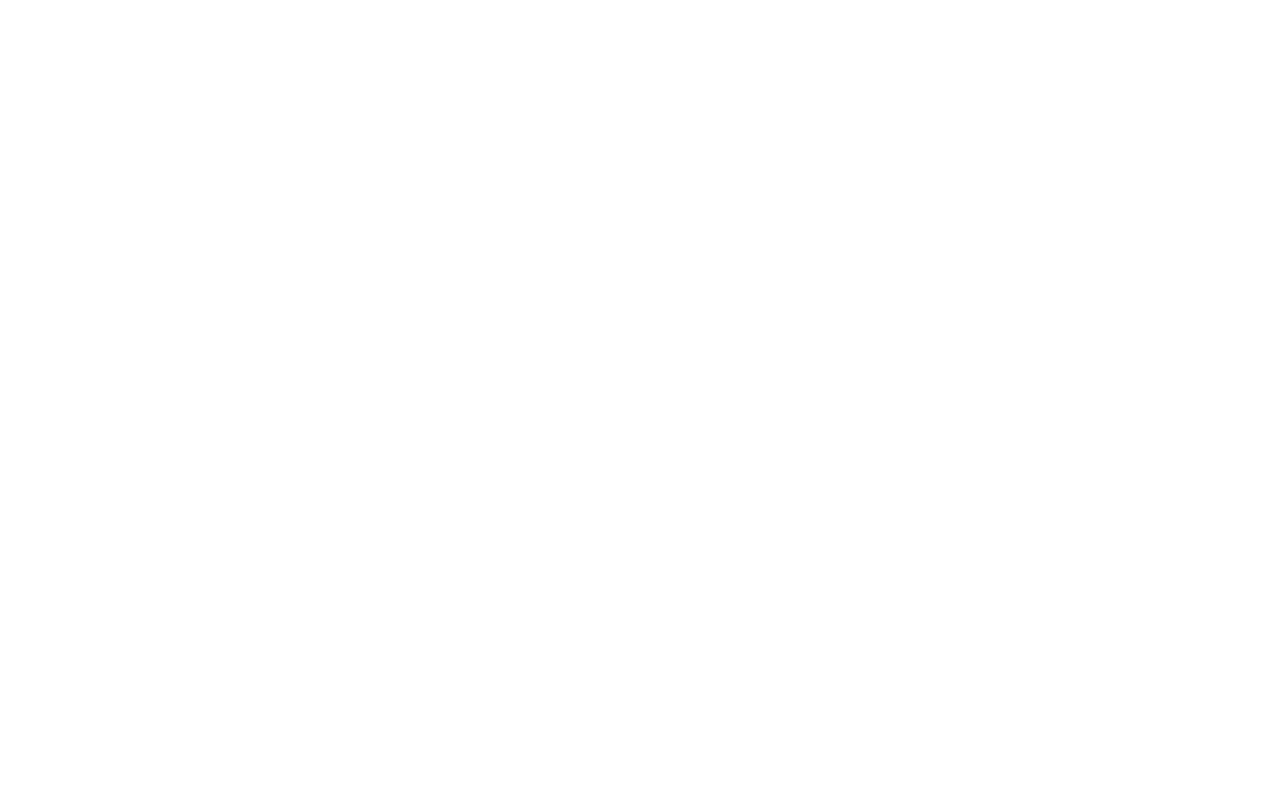
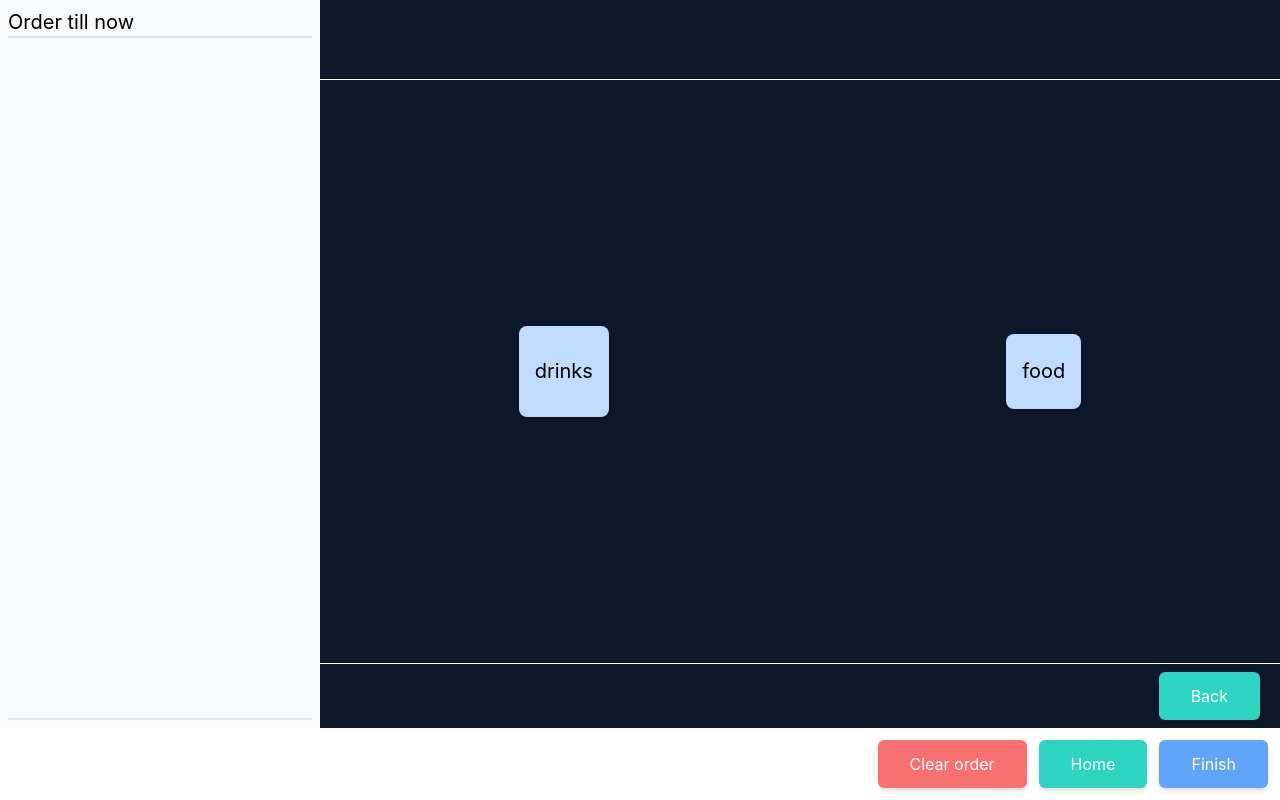
Before and after one commit to kaustubh285/colab_till, a React (Create React App) app: page /menu in a window 1280 px wide. Before the commit this address led to /. Built offline with nearby package versions, Linux system fonts and the light colour scheme.

Commit message:
A base UI completed

```diff
--- a/electron/main.js
+++ b/electron/main.js
@@ -19,7 +19,7 @@
     },
   });
   // And loading it in the window
-  window.loadURL(startUrl + "/home");
+  window.loadURL(startUrl + "/menu");
   window.show();
   window.webContents.openDevTools({ mode: "detach" });
 };
--- a/public/menu.json
+++ b/public/menu.json
@@ -117,6 +117,26 @@
         ]
       },
       "cold_drinks": {
+        "shakes": [
+          {
+            "item_id": 88,
+            "item_name": "Oreo Shake",
+            "item_description": "cookie shake",
+            "item_price_eat_in": 5.5,
+            "item_price_takeaway": 5.5,
+            "item_contents": "Green vegetables, fruits",
+            "item_topic": "shake"
+          },
+          {
+            "item_id": 89,
+            "item_name": "Biscoff Shake",
+            "item_description": "cookie shake",
+            "item_price_eat_in": 5.5,
+            "item_price_takeaway": 5.5,
+            "item_contents": "Green vegetables, fruits",
+            "item_topic": "shake"
+          }
+        ],
         "smoothies": [
           {
             "item_id": 13,
--- a/public/menu_small.json
+++ b/public/menu_small.json
@@ -3,6 +3,7 @@
   "menu": {
     "drinks": {
       "hot_drinks": {
+        "show_with_parent": "true",
         "coffee": [
           {
             "item_id": 1,
--- a/src/components/MenuFeatures.jsx
+++ b/src/components/MenuFeatures.jsx
@@ -3,7 +3,7 @@
 
 const MenuFeatures = ({ navigate }) => {
   return (
-    <div className='bg-amber-100 min-h-32 md:w-2/12 grid grid-cols-2 gap-x-4 gap-y-1'>
+    <div className='bg-amber-100 w-full h-full grid grid-cols-6 gap-x-4 p-2'>
       <div className=' rounded-lg w-full aspect-square bg-slate-400 flex justify-center items-center text-center hover:bg-slate-300 hover:cursor-pointer shadow-lg active:shadow-none'>
         Home
       </div>
--- a/src/components/OrderList.jsx
+++ b/src/components/OrderList.jsx
@@ -1,16 +1,55 @@
 import React, { useEffect, useState } from "react";
 
-const OrderList = ({ currentOrder }) => {
+const OrderList = ({ currOrder }) => {
+  const [groupedOrder, setGroupedOrder] = useState([]);
+
+  useEffect(() => {
+    // Group by item name
+    const grouped = Object.groupBy(currOrder, ({ item_name }) => item_name);
+    setGroupedOrder(grouped);
+  }, [currOrder]);
+  // if (currOrder.length > 3)
+
+  //    Object.groupBy(currOrder, ({ item_name }) => item_name)
+
+  console.log(currOrder);
   return (
-    <div className='bg-slate-50 min-h-32 md:w-2/12 p-2'>
-      <p className='w-full text-center text-xl'>Order till now</p>
-      <p className=' text-center'>-----------------------------</p>
-      {currentOrder.map((item) => (
-        <div className=' flex'>
-          <p className=' flex-1'>{item.item_name}</p>
-          <p>{item.item_price_eat_in}</p>
-        </div>
-      ))}
+    <div className=' h-full  p-2 flex flex-col divide-y-2'>
+      <p className='w-full text-xl'>Order till now</p>
+      <div className=' flex-1 space-y-3'>
+        {Object.keys(groupedOrder).map((item_name) => {
+          const items = groupedOrder[item_name];
+          const totalPrice = items.reduce(
+            (sum, item) => sum + item.item_price_eat_in,
+            0
+          );
+          const count = groupedOrder[item_name].length;
+          return (
+            <div className=' flex' key={item_name}>
+              <p className=' min-w-9'> {`${count} x  `} </p>
+              <p className=' flex-1'> {item_name}</p>
+              <p className=' flex-1 max-w-12 overflow-hidden'>
+                {" "}
+                {"........................."}
+              </p>
+              <p className=' ml-2'>{totalPrice.toFixed(2)}</p>{" "}
+              {/* Display total price */}
+            </div>
+          );
+        })}
+      </div>
+      <div>
+        {/* <div className=' divide-red-300 flex w-full justify-between items-center'>
+          <p>final</p>
+          <p>
+            {currentOrder.length > 0 &&
+              currentOrder
+                .map((item) => item.item_price_eat_in)
+                .reduce((prev, next) => prev + next)
+                .toFixed(2)}
+          </p>
+        </div> */}
+      </div>
     </div>
   );
 };
--- /dev/null
+++ b/src/page/Menu.css
@@ -0,0 +1,7 @@
+@media only screen and (max-width: 750px) {
+  .menu-content {
+    min-height: 50vh;
+    max-height: 70vh;
+    overflow: scroll;
+  }
+}
--- a/src/page/Menu.js
+++ b/src/page/Menu.js
@@ -1,8 +1,9 @@
 import React, { useEffect, useState } from "react";
 import MenuNav from "../components/MenuNav";
-import { useLocation, useNavigate } from "react-router-dom";
+import { Link, useLocation, useNavigate } from "react-router-dom";
 import MenuFeatures from "../components/MenuFeatures";
 import OrderList from "../components/OrderList";
+import "./Menu.css";
 
 const Menu = () => {
   const navigate = useNavigate();
@@ -10,11 +11,13 @@
   const [menu, setMenu] = useState([]);
   const [currentOrder, setCurrentOrder] = useState([]);
   const [userDets, setUserDets] = useState({});
+  const [completeMenu, setCompleteMenu] = useState({});
+  const [breadcrumbs, setBreadcrumbs] = useState([]);
 
   const getSubMenu = (menu, subRoute) => {
     let subMenu = menu;
     const routeParts = subRoute.split("/").filter((part) => part); // Split and filter out empty strings
-
+    setBreadcrumbs(["home", ...routeParts]);
     for (const part of routeParts) {
       if (subMenu[part]) {
         subMenu = subMenu[part];
@@ -23,7 +26,7 @@
         return {};
       }
     }
-
+    console.log(subMenu);
     if (Array.isArray(subMenu)) {
       // If the subMenu is an array, return it as it is
       return subMenu;
@@ -35,10 +38,11 @@
 
   useEffect(() => {
     const user_dets = JSON.parse(localStorage.getItem("user_dets"));
-    console.log(user_dets);
+
     setUserDets(user_dets);
     if (!user_dets) {
-      navigate("/");
+      setUserDets({ id: 2, name: "Kaustubh", code: "696" });
+      // navigate("/");
     }
   }, [location.pathname]);
 
@@ -50,10 +54,9 @@
       },
     }).then(async function (response) {
       let res = await response.json();
-      console.log(res);
+      setCompleteMenu(res);
+      const currentPath = location.pathname.replace("/menu", ""); // Remove the base path
 
-      const currentPath = location.pathname.replace("/menu", ""); // Remove the base path
-      console.log(getSubMenu(res.menu, currentPath));
       setMenu(getSubMenu(res.menu, currentPath));
     });
     setCurrentOrder(JSON.parse(localStorage.getItem("current_order")) || []);
@@ -75,18 +78,29 @@
   }, [location.pathname]);
 
   return (
-    <div className='h-screen w-screen'>
-      <div className='flex flex-col space-y-3 h-full w-full bg-blue-100 p-3'>
-        <MenuNav navigate={navigate} userDets={userDets} />
-        <div className='flex-1 bg-slate-200 flex flex-col md:flex-row'>
-          <OrderList currentOrder={currentOrder} />
+    <div className='h-screen w-screen flex flex-col overflow-scroll bg-slate-900'>
+      <div className=' bg-slate-900 flex-1 flex flex-col-reverse md:flex-row'>
+        {/* top */}
 
-          <div className='bg-yellow-200 min-h-32 md:flex-1 flex-col'>
+        <div className=' bg-slate-50 w-full min-h-16 md:h-full md:w-3/12 hidden md:block'>
+          {/* Receipt */}
+          <OrderList currOrder={currentOrder} />
+        </div>
+
+        <div className=' flex-1 flex flex-col'>
+          {/* right */}
+
+          <div className=' h-20 border-b border-white '>{/* nav */}</div>
+          <div
+            className={`flex-1 md:flex md:flex-wrap items-center justify-around content-center grid ${
+              menu.length >= 3 ? " grid-cols-3 " : " grid-cols-2 "
+            } menu-content`}>
+            {/* body */}
             {menu &&
               menu?.map((item) =>
                 item.item_name ? (
                   <div
-                    className=' active:shadow-none cursor-pointer bg-blue-200 px-4 py-2 rounded-lg shadow-md m-2 block'
+                    className=' text-lg md:text-xl min-w-2/12 max-w-32 text-center justify-center items-center flex aspect-square active:shadow-none cursor-pointer bg-blue-200 px-4 py-2 rounded-lg shadow-md m-2 '
                     onClick={() => {
                       addToOrder(item);
                     }}>
@@ -94,7 +108,7 @@
                   </div>
                 ) : (
                   <div
-                    className=' active:shadow-none cursor-pointer bg-blue-200 px-4 py-2 rounded-lg shadow-md m-2 block'
+                    className=' text-lg md:text-xl min-w-4/12 md:min-w-2/12 text-center justify-center items-center flex aspect-square active:shadow-none cursor-pointer bg-blue-200 px-4 py-2 rounded-lg shadow-md m-2 '
                     onClick={() => {
                       navigate(`${location.pathname}/${item}`);
                     }}>
@@ -103,7 +117,34 @@
                 )
               )}
           </div>
-          <MenuFeatures navigate={navigate} />
+          <div className=' border-t border-white px-5 py-2'>
+            <div
+              className=' text-white float-right  px-8 py-3 rounded-md bg-teal-400 h-max shadow-md active:shadow-none cursor-pointer'
+              onClick={() => navigate(-1)}>
+              Back
+            </div>
+          </div>
+        </div>
+      </div>
+
+      <div className=' bg-white md:h-max h-20 flex p-3 items-center'>
+        {/* bottom */}
+        <div className=' flex-1'></div>
+        <div className=' flex items-center space-x-3'>
+          <div
+            className=' px-8 py-3 text-white rounded-md bg-red-400 h-max shadow-md active:shadow-none cursor-pointer'
+            onClick={() => {
+              setCurrentOrder([]);
+            }}>
+            Clear order
+          </div>
+          <div className=' px-8 py-3 text-white rounded-md bg-teal-400 h-max shadow-md active:shadow-none cursor-pointer'>
+            Home
+          </div>
+
+          <div className=' px-8 py-3 text-white rounded-md bg-blue-400 h-max shadow-md active:shadow-none cursor-pointer'>
+            Finish
+          </div>
         </div>
       </div>
     </div>
```
